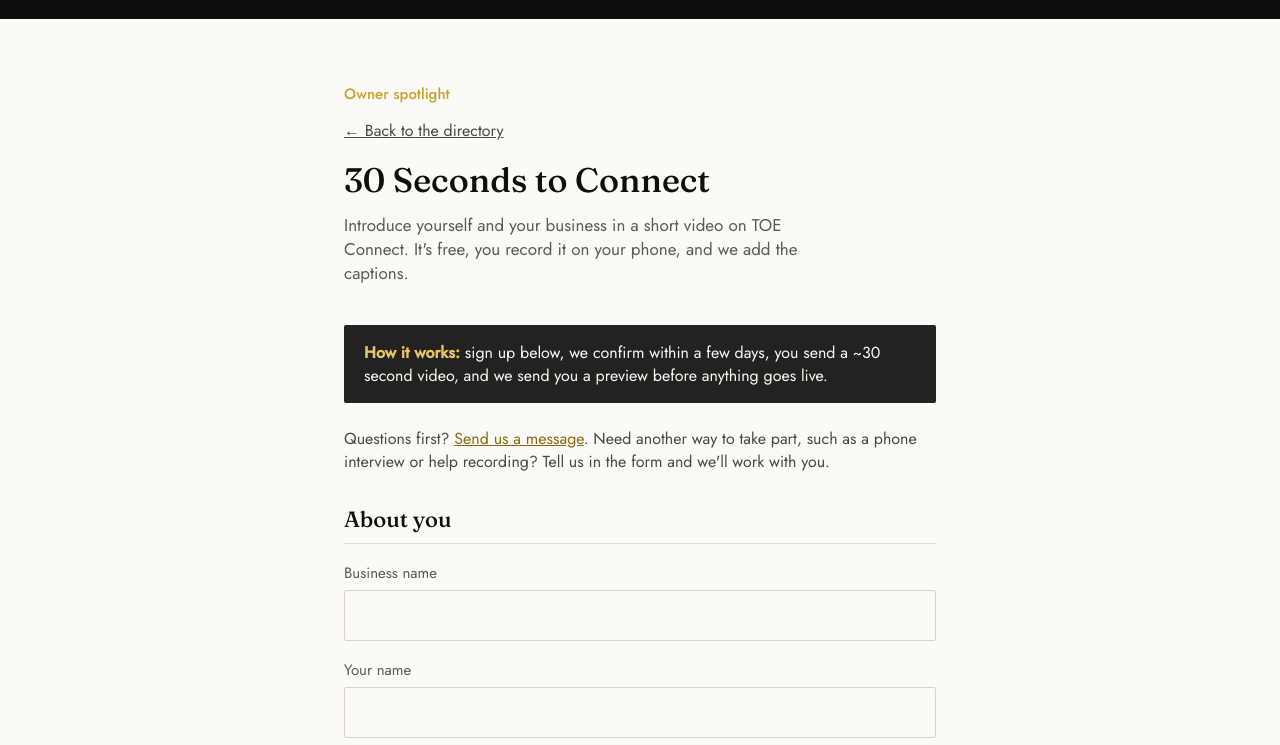
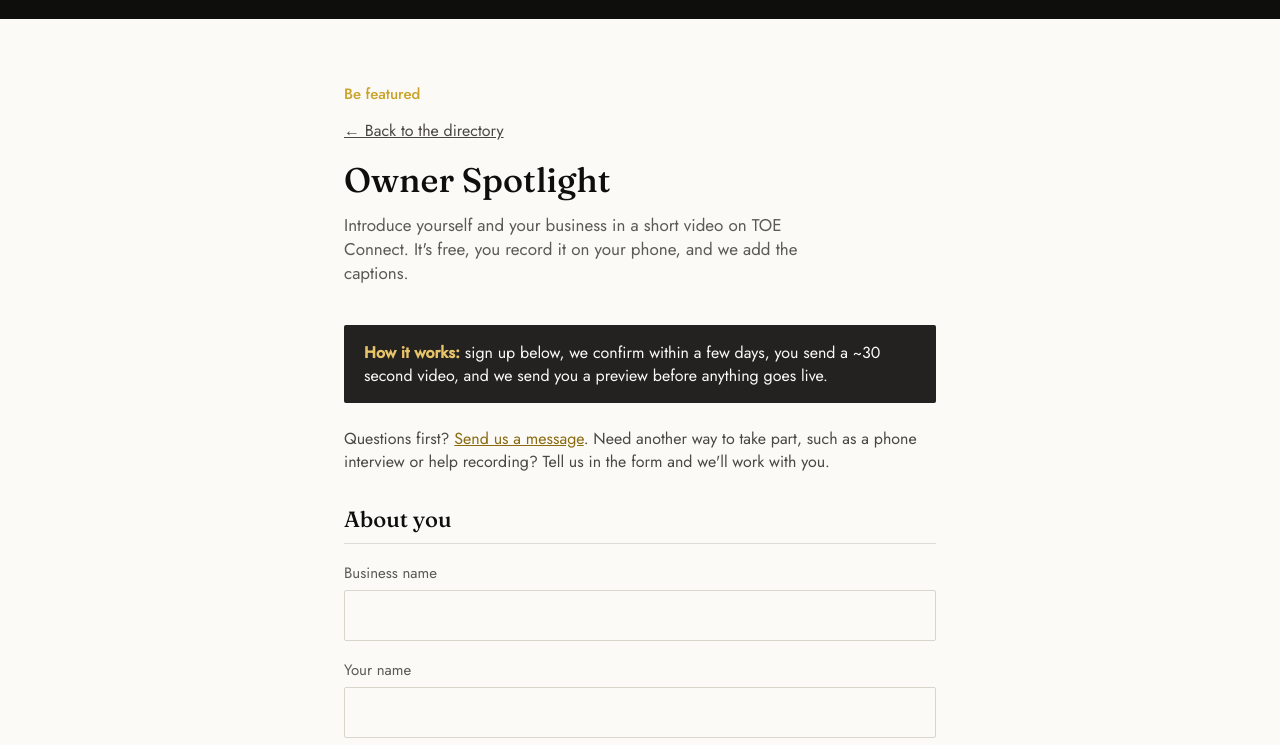
Before and after one commit to timeofessenceglobalgroup-cmyk/toe-connect, a plain HTML site: page spotlight.html in a window 1280 px wide. Shown: the part 55-800 px from the top of the page. Drawn offline with Linux system fonts and the light colour scheme.

Commit message:
Add files via upload

```diff
--- a/spotlight.html
+++ b/spotlight.html
@@ -3,18 +3,18 @@
 <head>
 <meta charset="UTF-8">
 <meta name="viewport" content="width=device-width, initial-scale=1.0">
-<title>TOE Connect — 30 Seconds to Connect</title>
+<title>TOE Connect — Owner Spotlight</title>
 <link rel="icon" type="image/svg+xml" href="favicon.svg">
 <link rel="icon" type="image/png" sizes="32x32" href="favicon-32.png">
 <link rel="apple-touch-icon" href="favicon-180.png">
 
 <meta property="og:type" content="website">
-<meta property="og:title" content="TOE Connect — 30 Seconds to Connect">
+<meta property="og:title" content="TOE Connect — Owner Spotlight">
 <meta property="og:description" content="Be featured on TOE Connect with a 30-second video. Free for Wisconsin Black-owned businesses.">
 <meta property="og:image" content="https://toeconnectwi.com/og-image.png">
 <meta property="og:url" content="https://toeconnectwi.com/spotlight.html">
 <meta name="twitter:card" content="summary_large_image">
-<meta name="twitter:title" content="TOE Connect — 30 Seconds to Connect">
+<meta name="twitter:title" content="TOE Connect — Owner Spotlight">
 <meta name="twitter:description" content="Be featured on TOE Connect with a 30-second video. Free for Wisconsin Black-owned businesses.">
 <meta name="twitter:image" content="https://toeconnectwi.com/og-image.png">
 
@@ -146,9 +146,9 @@
 </header>
 
 <div class="wrap">
-  <div class="eyebrow">Owner spotlight</div>
+  <div class="eyebrow">Be featured</div>
   <a href="index.html" style="display:inline-block;margin-bottom:18px;font-size:16px;color:#4a4842;text-decoration:underline;">← Back to the directory</a>
-  <h1>30 Seconds to Connect</h1>
+  <h1>Owner Spotlight</h1>
   <p class="lede">Introduce yourself and your business in a short video on TOE Connect. It's free, you record it on your phone, and we add the captions.</p>
 
   <div class="free-banner">
```
